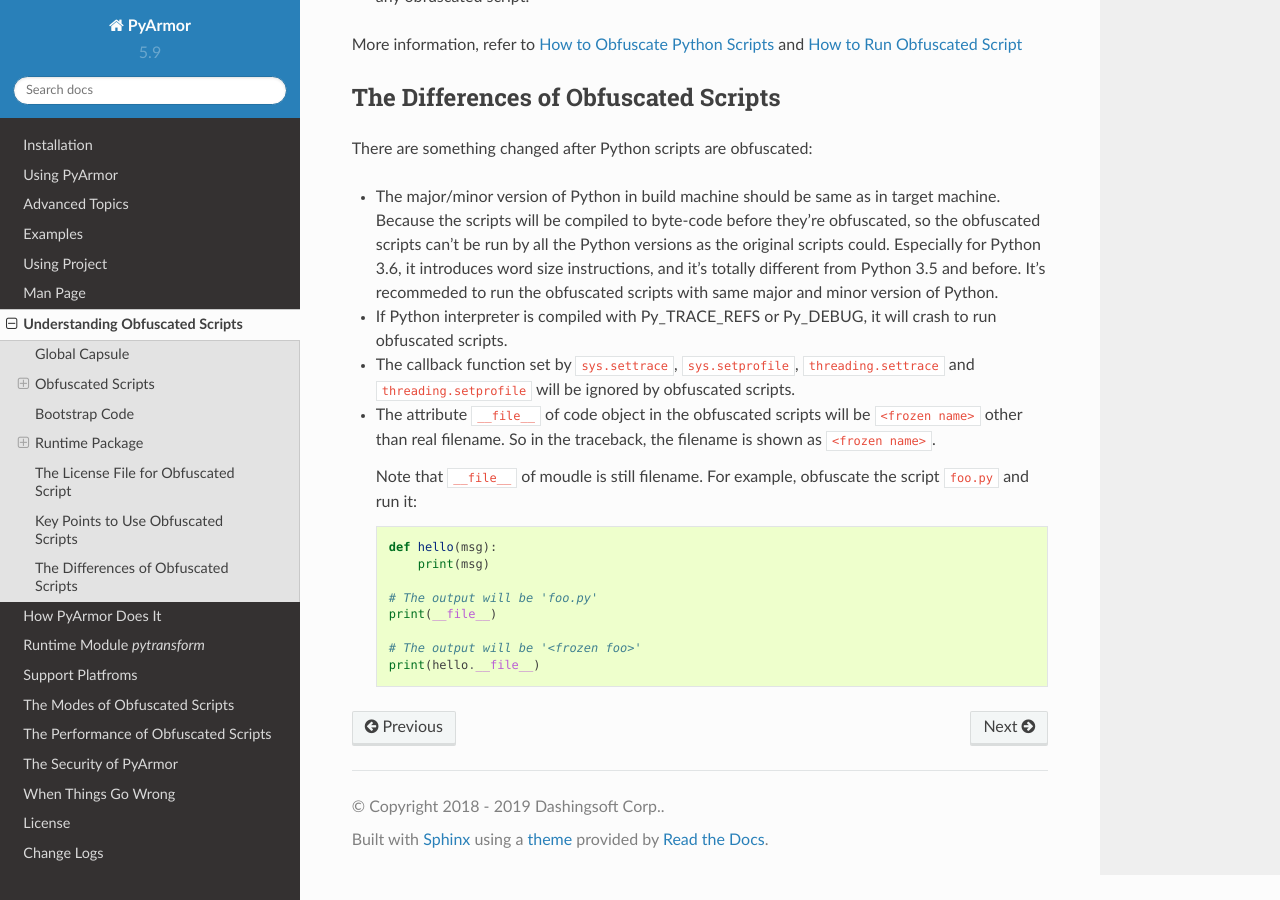
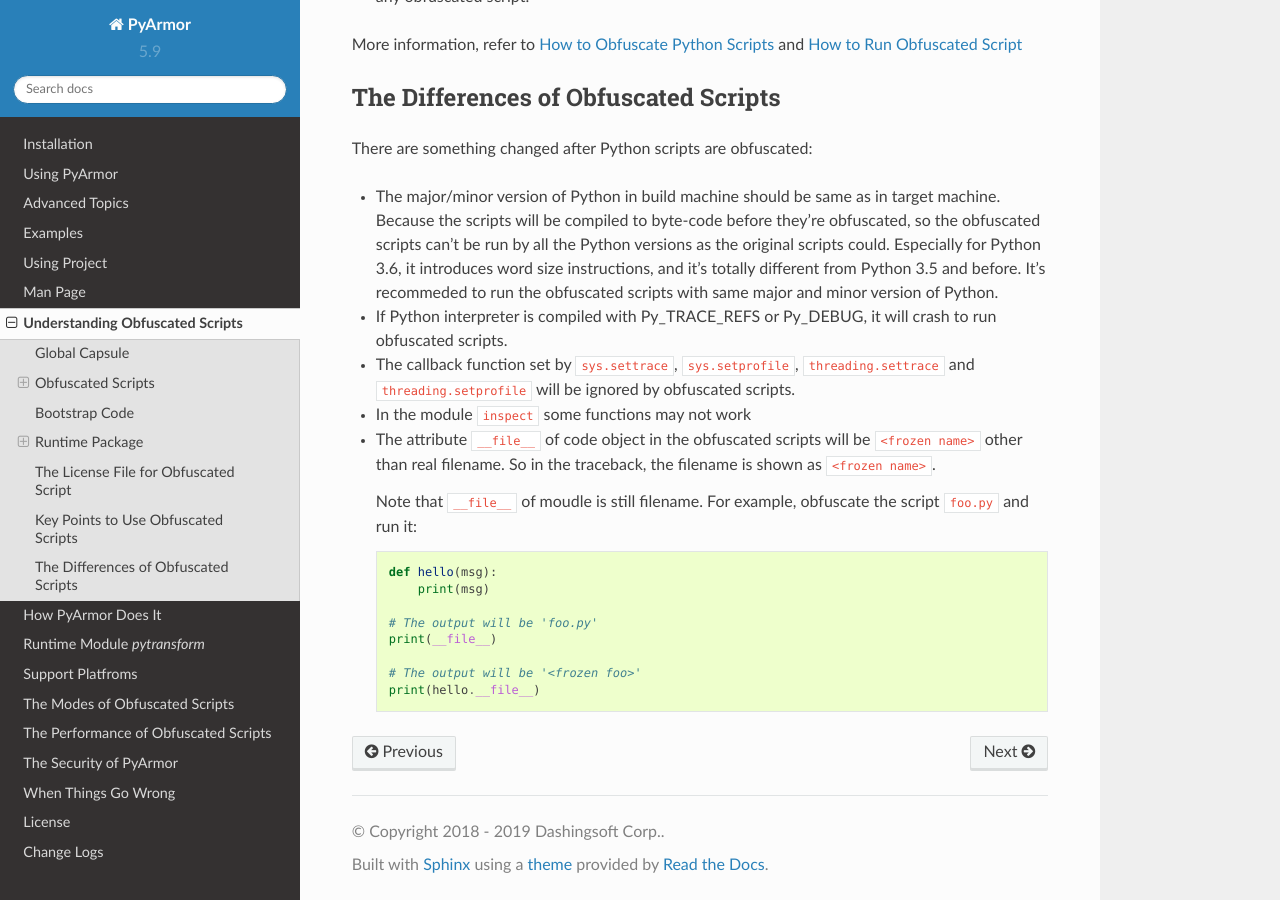
Before and after one commit to dashingsoft/pyarmor, a Sphinx documentation site: the page built from docs/understand-obfuscated-scripts.rst, in a window 1280 px wide and 900 px high, scrolled down 3705 px. Built offline with Sphinx 7.4.7 and the Read the Docs theme 2.0.0, drawn with Linux system fonts in a browser that asks for light colours.

Commit message:
Document inspect module not work

```diff
--- a/docs/understand-obfuscated-scripts.rst
+++ b/docs/understand-obfuscated-scripts.rst
@@ -213,6 +213,8 @@
   ``threading.settrace`` and ``threading.setprofile`` will be ignored by
   obfuscated scripts.
 
+* In the module ``inspect`` some functions may not work
+
 * The attribute ``__file__`` of code object in the obfuscated scripts
   will be ``<frozen name>`` other than real filename. So in the
   traceback, the filename is shown as ``<frozen name>``.
```
